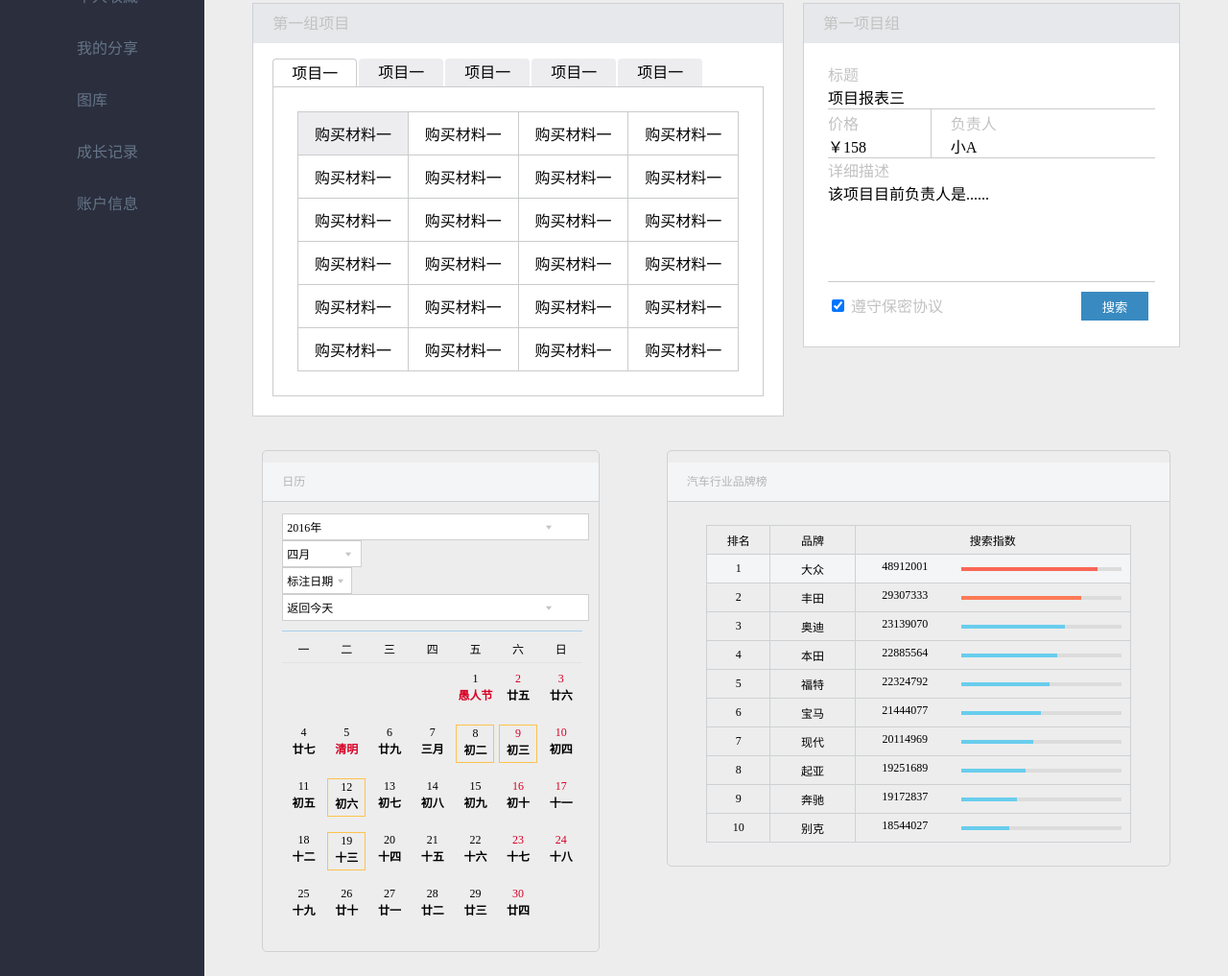
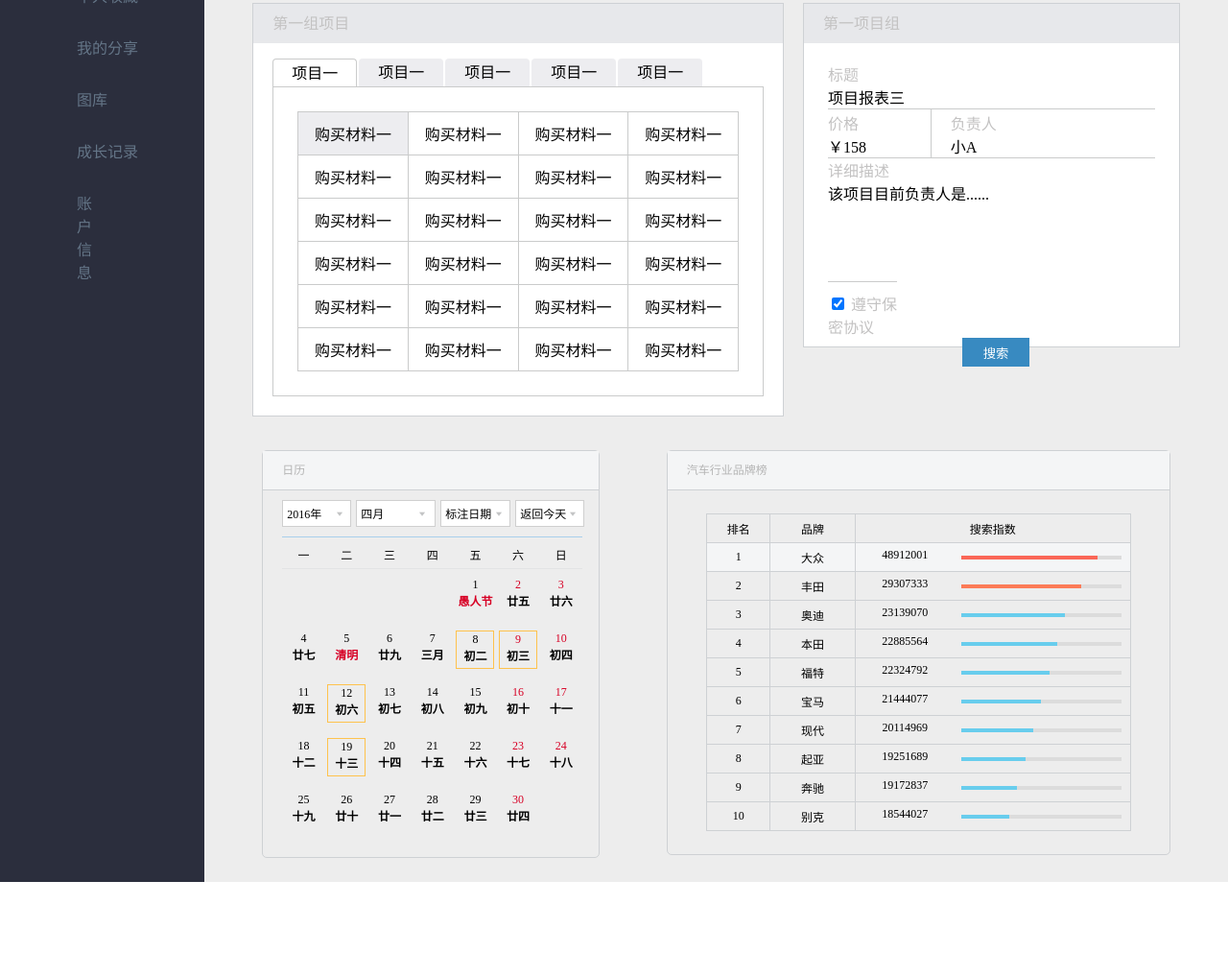
Before and after one commit to UESTC-FEDOG/Complex-page, a website: page index.html in a window 1280 px wide. Shown: the part 498-1515 px from the top of the page at 96% size. After the commit the page ends 1417 px from the top, so only its background shows below. Drawn offline with Linux system fonts and the light colour scheme.

Commit message:
调整日历

```diff
--- a/assets/task09.css
+++ b/assets/task09.css
@@ -587,19 +587,22 @@ h3{
 	background-color: #f4f5f6;
 	border-bottom: 1px solid #ced1d4;
 	font-weight: initial;
+	margin: 0;
 }
 section.car div.calendar ul.date{
 	margin: 10px 10px 0 15px;
+	overflow: hidden;
 }
 section.car div.calendar ul.date li{
 	border: 1px solid #cfcfcf;
 	background: #fff url(down.png) no-repeat 88% 50%;
 	padding: 4px;
 	margin-left: 5px;
+	float: left;
 }
-/*section.car div.calendar ul.date li:first-child,li:last-child{
+section.car div.calendar ul.date li:first-child,li:last-child{
 	width: 72px;
-}*/
+}
 section.car div.calendar ul.date li:nth-child(2){
 	width: 83px;
 }
```
